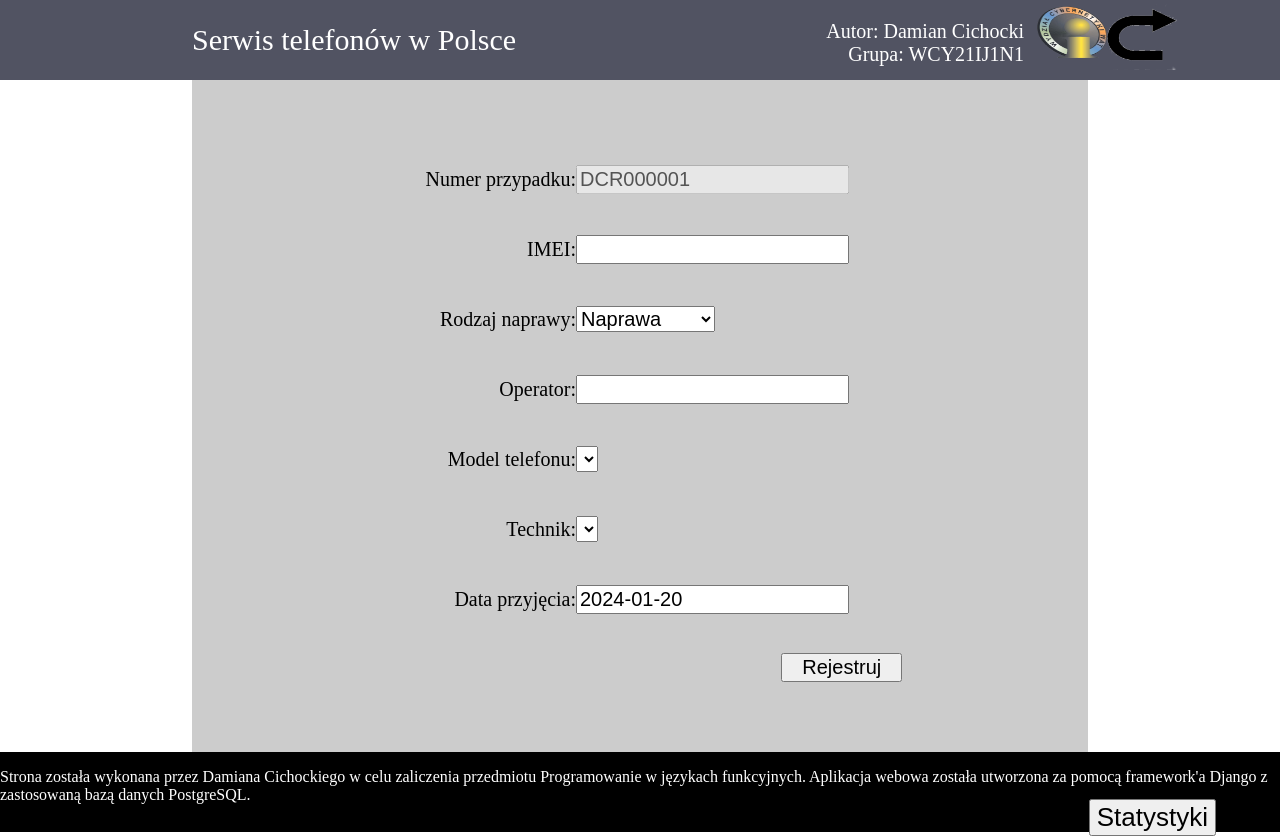
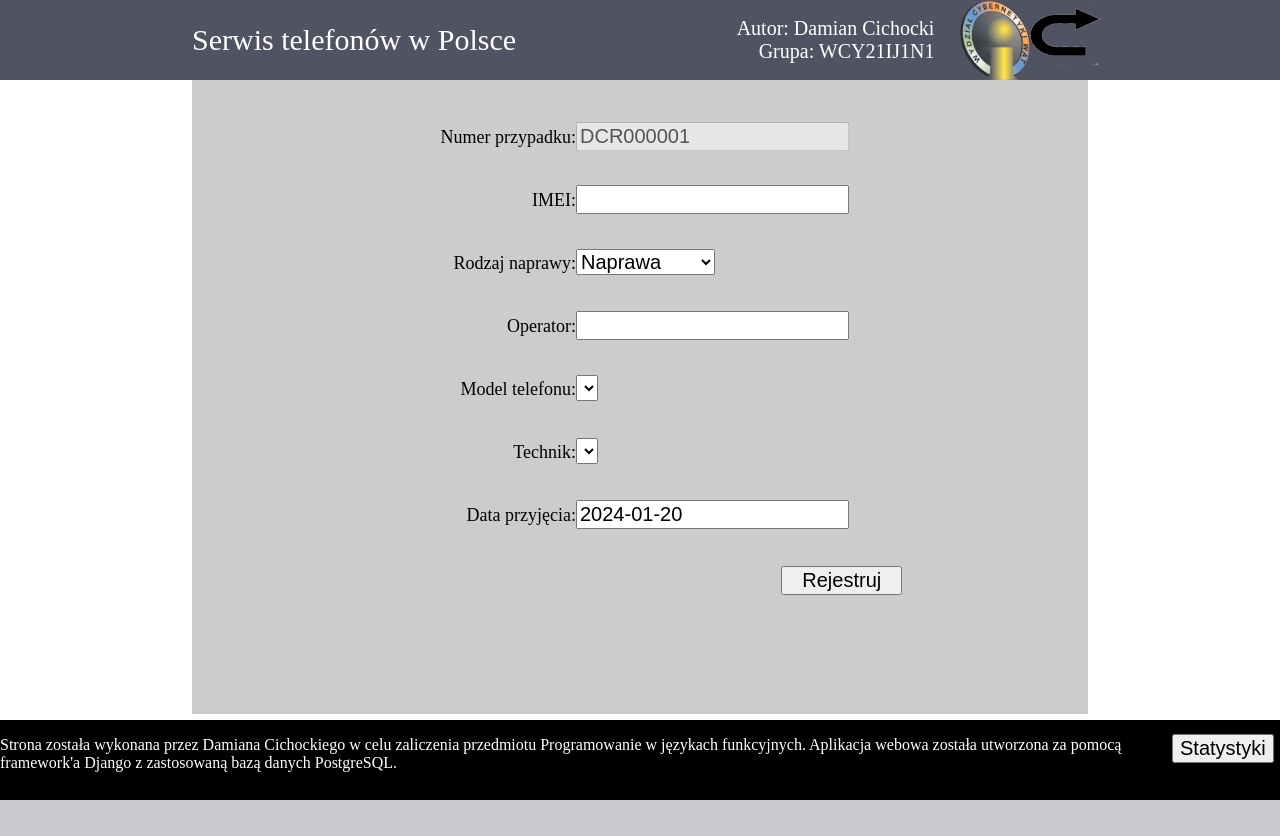
Before and after one commit to CichyMaster/PJF, a Django app: page /PhoneService/Rejestracja/ in a window 1280 px wide. After the commit the page ends 800 px from the top, so only its background shows below. Run offline with Django 4.2, Linux system fonts and the light colour scheme; data that the repository does not hold is empty.

Commit message:
Poprawa wizualizacji

```diff
--- a/PJFProjekt/settings.py
+++ b/PJFProjekt/settings.py
@@ -55,8 +55,7 @@ ROOT_URLCONF = 'PJFProjekt.urls'
 TEMPLATES = [
     {
         'BACKEND': 'django.template.backends.django.DjangoTemplates',
-        'DIRS': [BASE_DIR / 'templates']
-        ,
+        'DIRS': [BASE_DIR / 'templates'],
         'APP_DIRS': True,
         'OPTIONS': {
             'context_processors': [
--- a/PhoneService/templates/PhoneService/create.html
+++ b/PhoneService/templates/PhoneService/create.html
@@ -11,7 +11,7 @@
     <div id="header-left">Serwis telefonów w Polsce</div>
     <div id="header-right"><p>Autor: Damian Cichocki<br>Grupa: WCY21IJ1N1</p></div>
     <div id="obraz"><img src="{% static '/images/logo_wcy.png' %}" alt="logo-wcy" id="obraz"></div>
-    <div><a href="http://127.0.0.1:8000/PhoneService/"><img src="{% static '/images/back_arrow.png' %}" alt="back_arrow" id="back-arrow"></a></div>
+    <div id="back"><a href="http://127.0.0.1:8000/PhoneService/"><img src="{% static '/images/back_arrow.png' %}" alt="back_arrow" id="back-arrow"></a></div>
 </header>
 <div id="content-main">
     <div id="rejestration">
@@ -39,8 +39,14 @@
             </form>
             </div>
     </div>
-<footer><p>Strona została wykonana przez Damiana Cichockiego w celu zaliczenia przedmiotu Programowanie w językach funkcyjnych.
-    Aplikacja webowa została utworzona za pomocą framework'a Django z zastosowaną bazą danych PostgreSQL. <button class="statistic-button" onclick="window.location.href ='http://127.0.0.1:8000/PhoneService/Statystyka/'">Statystyki</button></p>
+<footer>
+    <div id="footer-text">
+    <p>Strona została wykonana przez Damiana Cichockiego w celu zaliczenia przedmiotu Programowanie w językach funkcyjnych.
+    Aplikacja webowa została utworzona za pomocą framework'a Django z zastosowaną bazą danych PostgreSQL.</p>
+    </div>
+    <div id="footer-button">
+        <button class="statistic-button" onclick="window.location.href ='http://127.0.0.1:8000/PhoneService/Statystyka/'">Statystyki</button>
+    </div>
 </footer>
 
 </body>
--- a/PhoneService/templates/PhoneService/static/CSS/style2.css
+++ b/PhoneService/templates/PhoneService/static/CSS/style2.css
@@ -243,12 +254,15 @@
     }
 
      #header-right {
+        display: flex;
+        justify-content: right;
+        align-items: center;
         float: left;
-        width: 30%;
+        width: 23%;
         height: 100%;
         text-align: right;
         font-size: 20px;
-        padding-right: 1%;
+        padding-right: 2%
     }
 
     #obraz {
@@ -258,7 +272,7 @@
         justify-content: center;
         float: left;
         width: 70px;
-        height: 80%;
+        height: 100%;
     }
 
     #back-arrow {
@@ -268,7 +282,7 @@
         justify-content: center;
         float: left;
         width: 70px;
-        height: 80%;
+        height: 65px;
     }
 
     #content-main {
@@ -374,13 +391,13 @@
         margin-right: 15%;
         padding-left: 10%;
         padding-right: 10%;
-        padding-top: 5%;
+        padding-top: 2%;
         background-color: rgba(128, 128, 128, 0.4);
         font-size: 34px;
     }
 
     #left-form {
-        font-size: 20px;
+        font-size: 18px;
         float: left;
         text-align: right;
         width: 40%;
@@ -388,7 +405,7 @@
     }
 
     #right-form {
-        font-size: 20px;
+        font-size: 18px;
         float: left;
         text-align: left;
         width: 60%;
@@ -420,7 +437,17 @@
         color: white;
         width: 100%;
         height: 10%;
-        margin-top: auto;
+    }
+
+    #footer-text {
+        float: left;
+        width: 90%;
+    }
+
+    #footer-button{
+        width: 10%;
+        float: left;
+        margin-top: 1%;
     }
 
     .statistic-button {
@@ -429,6 +456,7 @@
         justify-content: right;
         margin-right: 5%;
         margin-top: 1%;
-        font-size: 26px;
+        font-size: 20px;
+        margin-left: auto;
     }
 }
```
Also changed, not shown: other parts of PhoneService/templates/PhoneService/static/CSS/style2.css (+23 -9 lines), PhoneService/templates/PhoneService/delete.html (+6 -1 lines), PhoneService/templates/PhoneService/edit.html (+8 -2 lines), PhoneService/templates/PhoneService/index.html (+8 -2 lines), PhoneService/templates/PhoneService/read.html (+8 -2 lines), PhoneService/templates/PhoneService/specific_case.html (+8 -2 lines), PhoneService/templates/PhoneService/static/CSS/style.css (+44 -7 lines), PhoneService/templates/PhoneService/static/CSS/style3.css (+43 -13 lines), PhoneService/templates/PhoneService/statistics.html (+9 -3 lines). Lines whose indentation alone changed are shown as unchanged.
